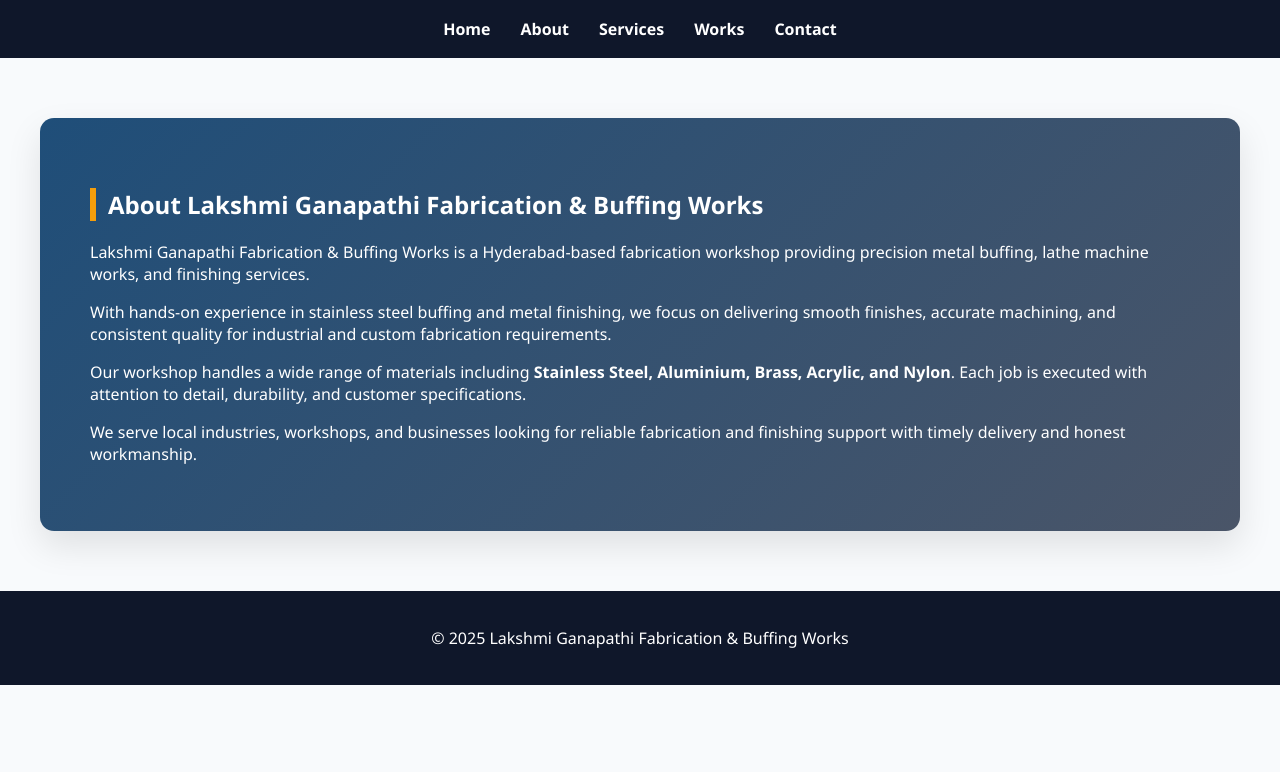
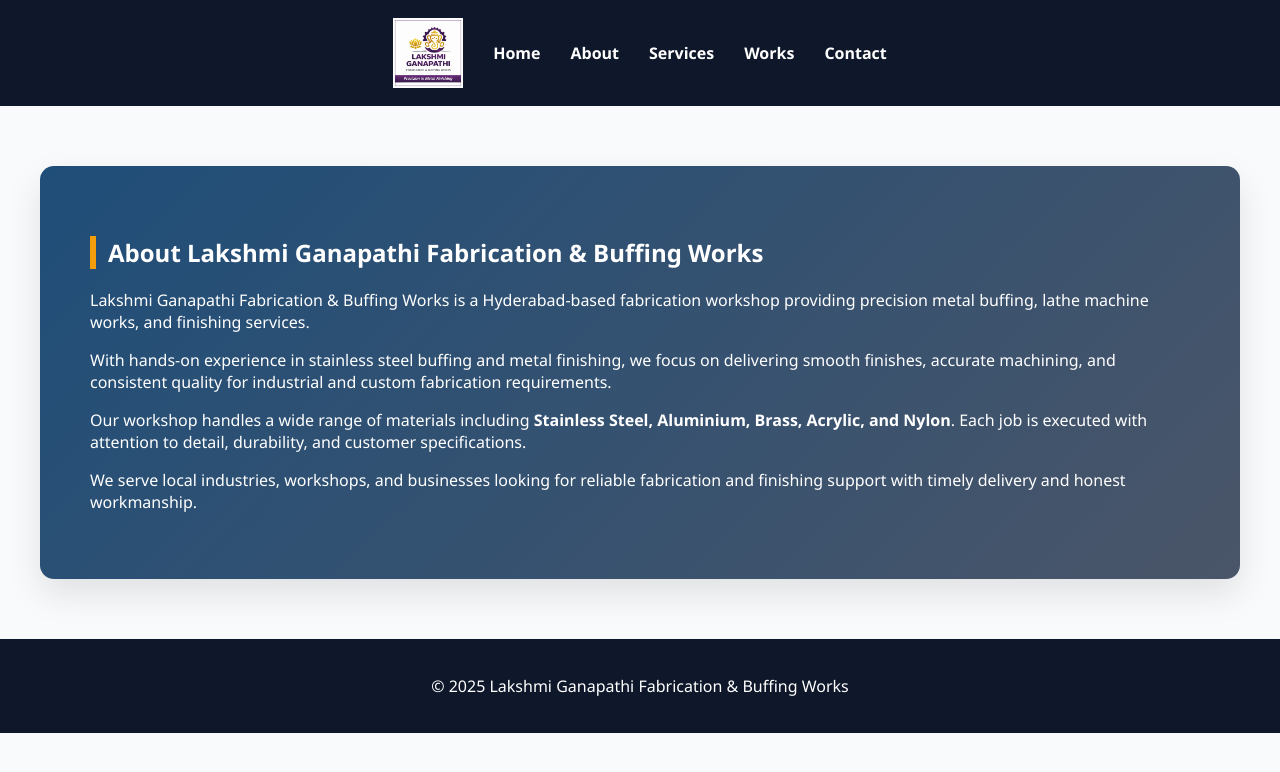
Before and after one commit to YashwanthDhadi/lakshmi-ganapathi-website, a plain HTML site: page about.html in a window 1280 px wide. Drawn offline with Linux system fonts and the light colour scheme.

Commit message:
about.html

```diff
--- a/about.html
+++ b/about.html
@@ -2,6 +2,7 @@
 <html lang="en">
 <head>
   <meta charset="UTF-8">
+  <meta name="viewport" content="width=device-width, initial-scale=1.0">
   <title>About Us | Lakshmi Ganapathi Fabrication & Buffing Works</title>
   <link rel="stylesheet" href="style.css">
 </head>
@@ -10,12 +11,14 @@
 
 <!-- NAVBAR -->
 <nav class="nav">
+  <img src="images/logo.png" class="nav-logo" alt="Lakshmi Ganapathi Logo">
   <a href="index.html">Home</a>
   <a href="about.html">About</a>
   <a href="capabilities.html">Services</a>
   <a href="projects.html">Works</a>
   <a href="contact.html">Contact</a>
 </nav>
+
 
 <section class="section color fade-in">
   <h2>About Lakshmi Ganapathi Fabrication & Buffing Works</h2>
```
